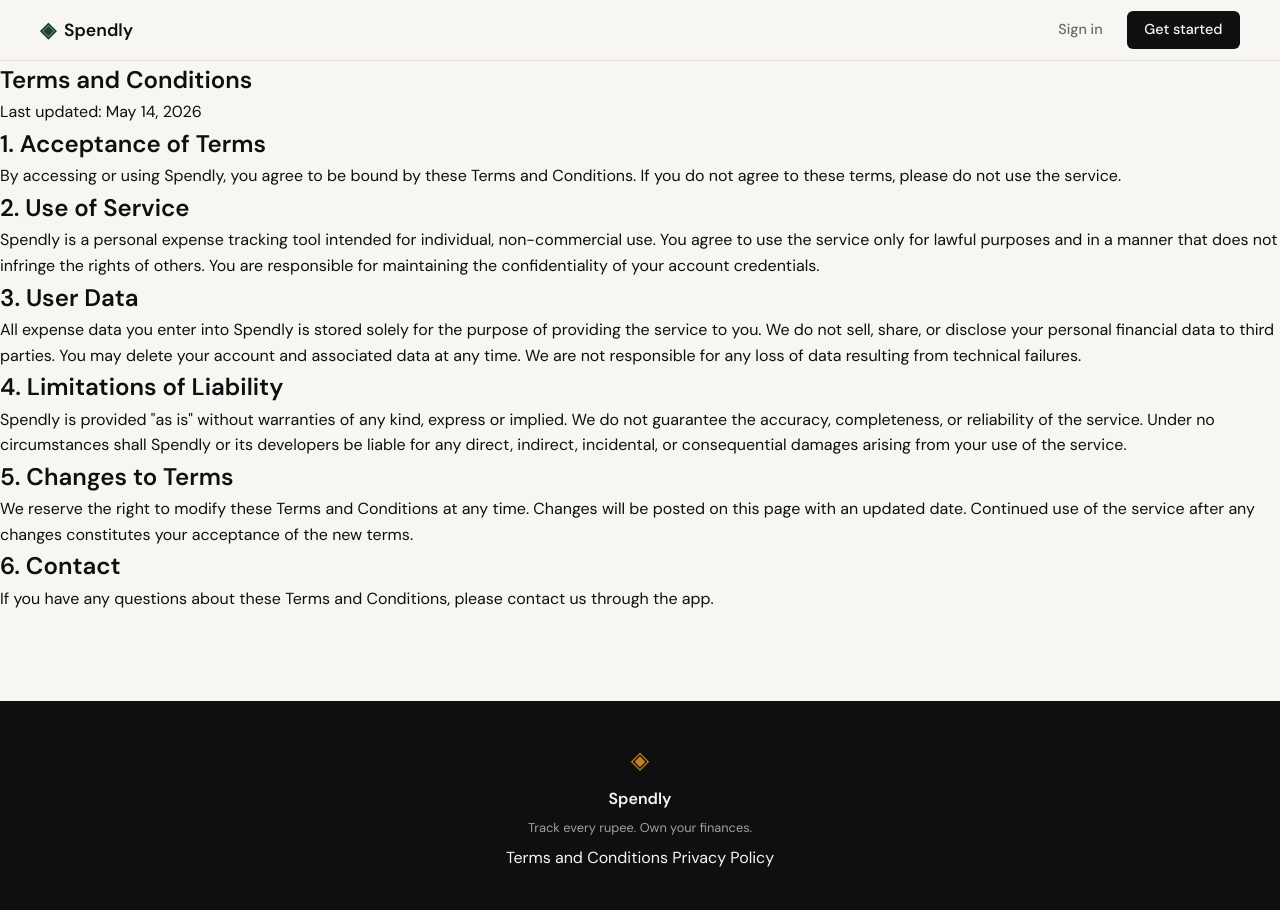
After one commit to suryakantverma2013/expense-tracker, a Flask app: page /terms in a window 1280 px wide. The commit adds this page. Run offline with Flask 3, Linux system fonts and the light colour scheme.

Commit message:
landing: add terms and conditions page and route

```diff
--- a/app.py
+++ b/app.py
@@ -26,6 +26,11 @@ def login():
 # Placeholder routes — students will implement these                  #
 # ------------------------------------------------------------------ #
 
+@app.route("/terms")
+def terms():
+    return render_template("terms.html")
+
+
 @app.route("/logout")
 def logout():
     return "Logout — coming in Step 3"
--- a/templates/base.html
+++ b/templates/base.html
@@ -34,6 +34,10 @@
             <span class="brand-icon">◈</span>
             <span class="footer-name">Spendly</span>
             <p class="footer-copy">Track every rupee. Own your finances.</p>
+            <div class="footer-links">
+                <a href="/terms">Terms and Conditions</a>
+                <a href="#">Privacy Policy</a>
+            </div>
         </div>
     </footer>
 
--- /dev/null
+++ b/templates/terms.html
@@ -0,0 +1,30 @@
+{% extends "base.html" %}
+
+{% block title %}Terms and Conditions — Spendly{% endblock %}
+
+{% block content %}
+<section class="legal-page">
+    <div class="legal-inner">
+        <h1>Terms and Conditions</h1>
+        <p class="legal-updated">Last updated: May 14, 2026</p>
+
+        <h2>1. Acceptance of Terms</h2>
+        <p>By accessing or using Spendly, you agree to be bound by these Terms and Conditions. If you do not agree to these terms, please do not use the service.</p>
+
+        <h2>2. Use of Service</h2>
+        <p>Spendly is a personal expense tracking tool intended for individual, non-commercial use. You agree to use the service only for lawful purposes and in a manner that does not infringe the rights of others. You are responsible for maintaining the confidentiality of your account credentials.</p>
+
+        <h2>3. User Data</h2>
+        <p>All expense data you enter into Spendly is stored solely for the purpose of providing the service to you. We do not sell, share, or disclose your personal financial data to third parties. You may delete your account and associated data at any time. We are not responsible for any loss of data resulting from technical failures.</p>
+
+        <h2>4. Limitations of Liability</h2>
+        <p>Spendly is provided "as is" without warranties of any kind, express or implied. We do not guarantee the accuracy, completeness, or reliability of the service. Under no circumstances shall Spendly or its developers be liable for any direct, indirect, incidental, or consequential damages arising from your use of the service.</p>
+
+        <h2>5. Changes to Terms</h2>
+        <p>We reserve the right to modify these Terms and Conditions at any time. Changes will be posted on this page with an updated date. Continued use of the service after any changes constitutes your acceptance of the new terms.</p>
+
+        <h2>6. Contact</h2>
+        <p>If you have any questions about these Terms and Conditions, please contact us through the app.</p>
+    </div>
+</section>
+{% endblock %}
```
